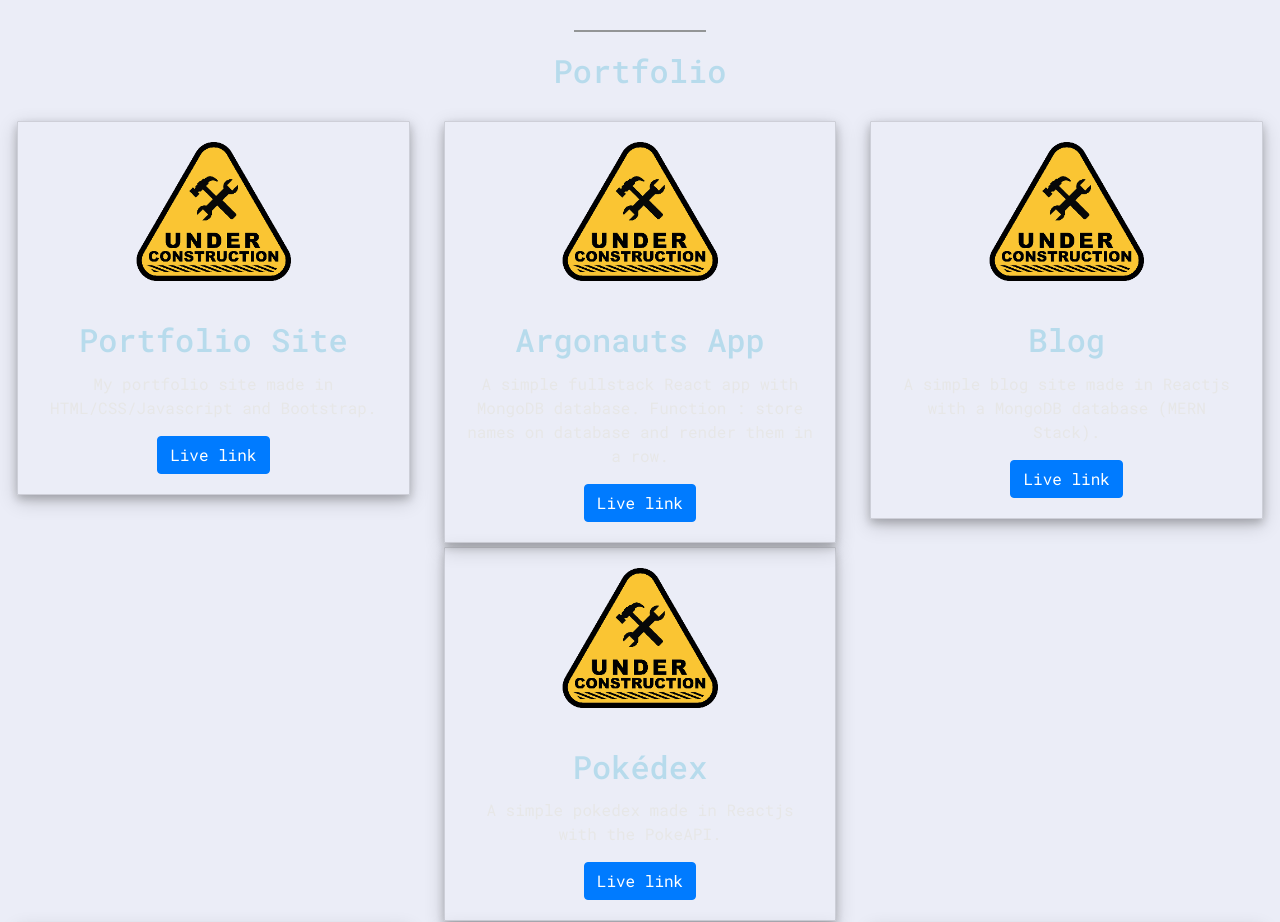
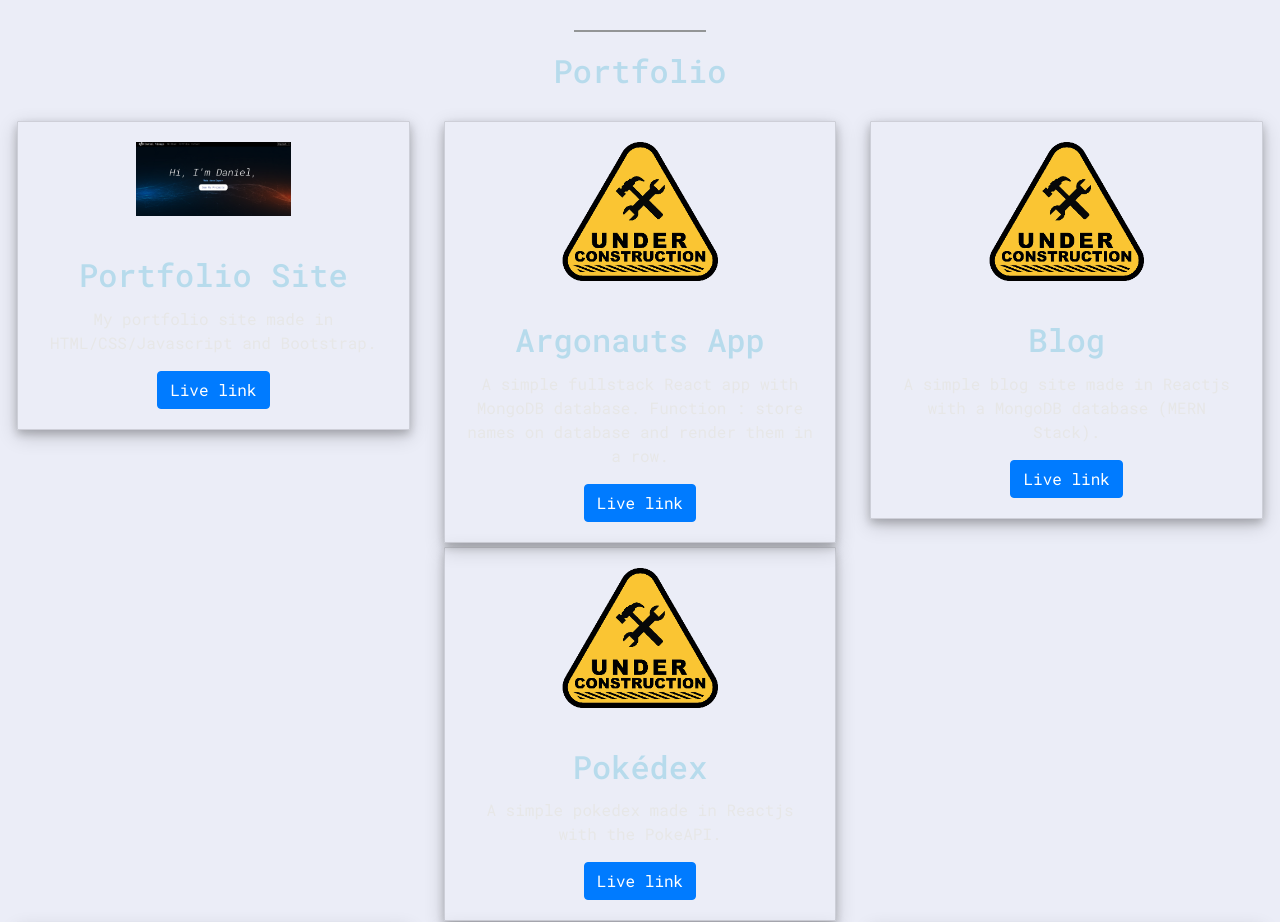
Before and after one commit to KiwiKoi/Portfolio, a website: page index.html in a window 1280 px wide. Shown: the part 1320-2242 px from the top of the page. Drawn offline with nearby package versions, Linux system fonts and the light colour scheme.

Commit message:
testing preview image

```diff
--- a/index.html
+++ b/index.html
@@ -118,7 +118,7 @@
                 <div class="row justify-content-center">
                     <div class="col-lg-4 col-md-6 col-sm-6">
                         <div class="project card"  >
-                            <img class="card-img-top card-body" src="images/under-construction.png" alt="Card image cap">
+                            <img class="card-img-top card-body" src="images/portfolio-preview.png" alt="Card image cap">
                             <div class="card-body">
                                 <h2 class="card-title" lang="en">Portfolio Site</h2>
                                 <h2 class="card-title" lang="fr">Mon portfolio</h2>
```
Also changed, not shown: images/portfolio-preview.png (added).
